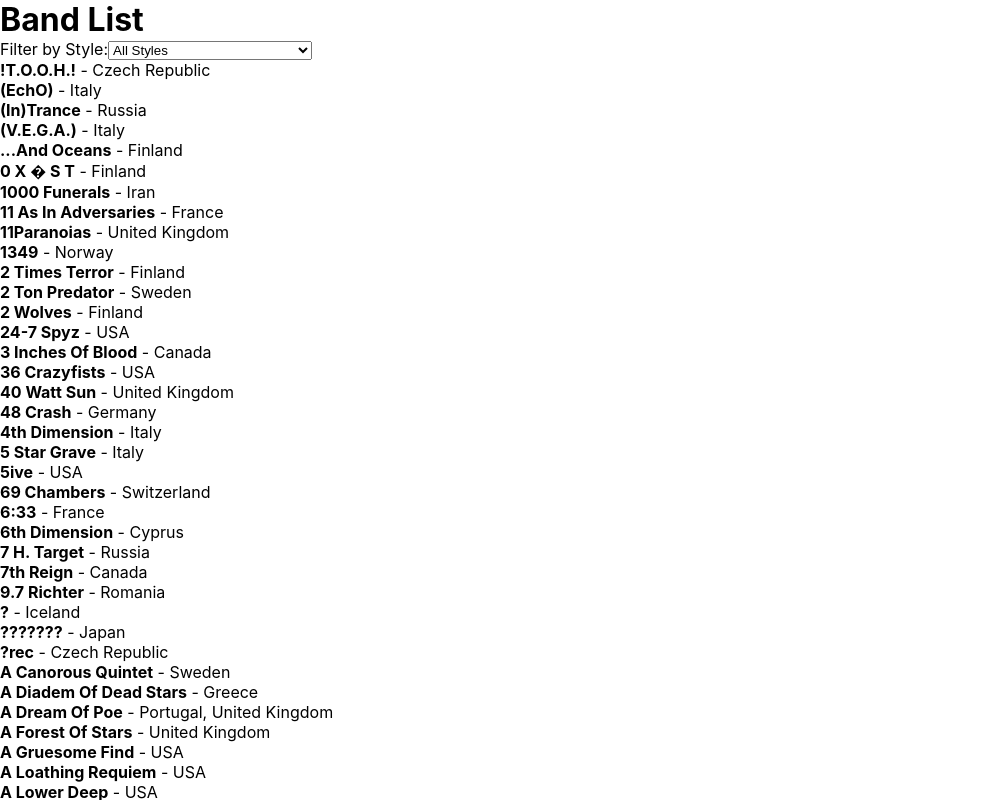
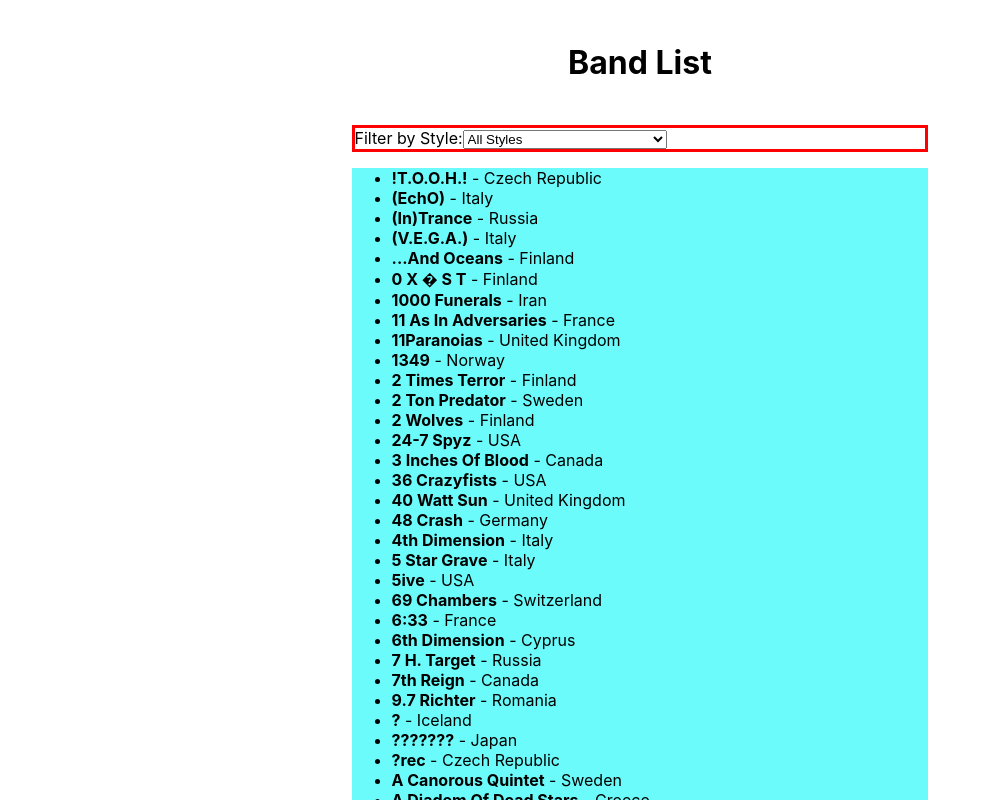
Before and after one commit to stokelp/TechnicalTest, a Next.js app in the folder technical-test-stokelp/: page / in a window 1280 px wide. Shown: the top 800 px of the page, without its empty margins (0-991 px from the left). Built offline with nearby package versions, Linux system fonts and the light colour scheme.

Commit message:
beautifullll css

```diff
--- a/technical-test-stokelp/components/DisplayingData.js
+++ b/technical-test-stokelp/components/DisplayingData.js
@@ -63,9 +63,9 @@ export default function BandsList({}) {
   });
 
   return (
-    <div>
+    <div className="mainDiv">
       <h1>Band List</h1>
-      <div>
+      <div className="styleList">
         <label htmlFor="styleFilter">Filter by Style:</label>
         <select
           name="styles"
@@ -81,7 +81,7 @@ export default function BandsList({}) {
           ))}
         </select>
       </div>
-      <ul>
+      <ul className="bandList">
         {filteredBands.map((band, index) => (
           <li key={index}>
             <strong>{band.band_name}</strong> - {band.origin}
--- a/technical-test-stokelp/styles/globals.css
+++ b/technical-test-stokelp/styles/globals.css
@@ -15,24 +15,43 @@ a {
   box-sizing: border-box;
 }
 
-img {
-  max-width: 100%;
-  height: auto;
+.mainDiv {
+  margin: 2rem;
 }
 
-h1,
-h2,
-p,
-ul {
-  margin: 0;
+.container {
+  min-height: 100vh;
+  padding: 0 0.5rem;
+  display: flex;
+  flex-direction: column;
+  justify-content: center;
+  align-items: center;
 }
 
-ul {
-  padding: 0;
-  list-style: none;
+.logo {
+  height: 1em;
 }
 
-button {
-  padding: 0.5rem 1rem;
-  font-weight: bold;
+.styleList {
+  border: 0.2rem solid red;
 }
+
+.bandList {
+  background-color: rgb(108, 251, 251);
+}
+
+h1 {
+  animation: blinkBorder 0.3s infinite alternate;
+  padding: 0.5rem;
+  margin: 2rem;
+  text-align: center;
+}
+
+@keyframes blinkBorder {
+  from {
+    border: 0.2rem dotted #06ed66;
+  }
+  to {
+    border: 0.2rem dotted #ffffff;
+  }
+}
```
